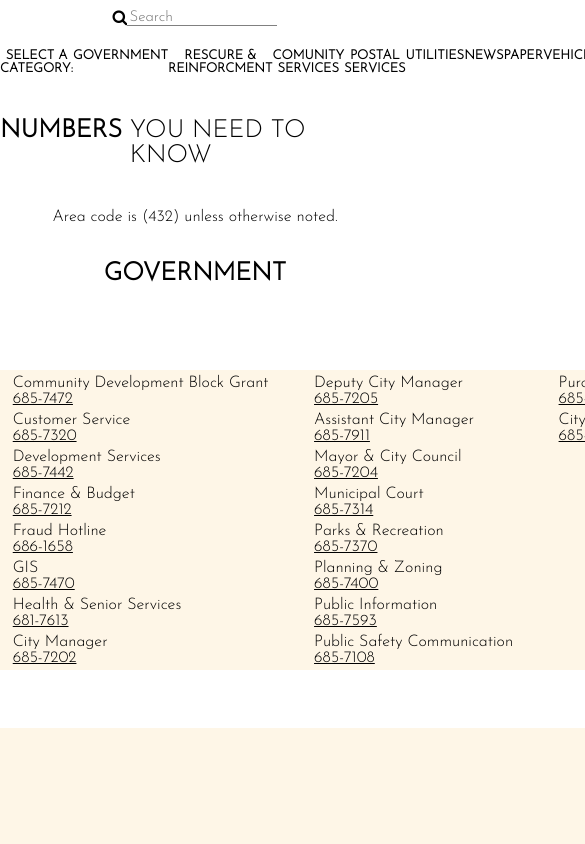
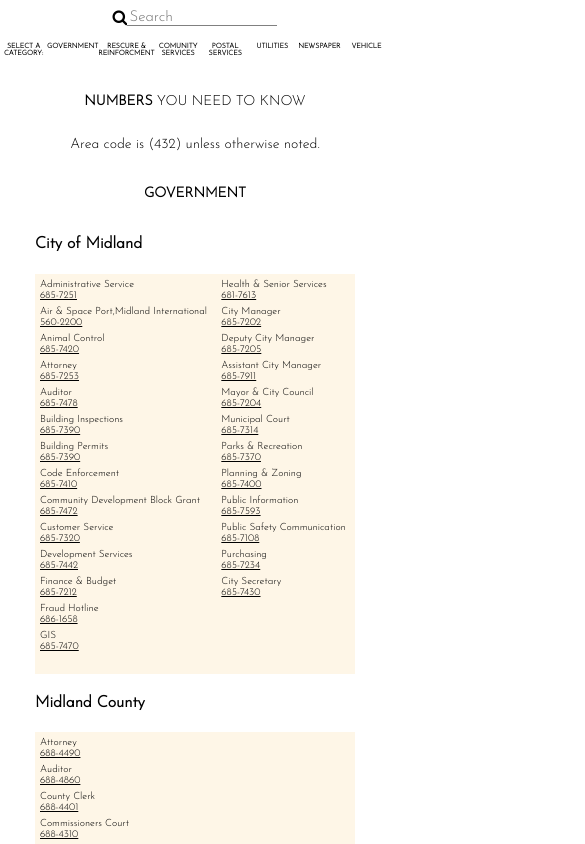
Before and after one commit to joshkwannacode/midlandaf-phone, a React (Create React App) app: page / in a window 390 px wide. Shown: the top 844 px of the page, 585 px wide, since content can reach past the window. Built offline with nearby package versions, Linux system fonts and the light colour scheme.

Commit message:
Add files via upload

```diff
--- a/src/App.css
+++ b/src/App.css
@@ -101,3 +101,67 @@ h4{
   padding-left: 50px;
   padding-right: 50px;
 }
+
+@media (max-width: 375px){
+  .phone-num-sub{
+    height:500px;
+    width:300px;
+    font-size:10px;
+  }
+  .search-info-txt{
+    font-size: 5px !important;
+  }
+  .info-list-title{
+    font-size: 12px !important;
+  }
+  .info-list-title2{
+    font-size: 12px;
+  }
+  .phone-num-main-name{
+    font-size: 12px;
+  }
+  .searched-main-div{
+    font-size:10px;
+
+  }
+  ::-webkit-input-placeholder { /* Chrome/Opera/Safari */
+    font-size: 10px;
+  }
+  ::-moz-placeholder { /* Firefox 19+ */
+    font-size: 10px;
+  }
+  :-ms-input-placeholder { /* IE 10+ */
+    font-size: 10px;
+  }
+  :-moz-placeholder { /* Firefox 18- */
+    font-size: 10px;
+  }
+}
+@media (max-width: 500px){
+  .phone-num-sub{
+    height:400px !important;
+    width:320px !important;
+    font-size:10px !important;
+  }
+  .search-info-txt{
+    font-size: 7px;
+  }
+  .info-list-title{
+    font-size: 14px;
+  }
+  .info-list-title2{
+    font-size: 14px;
+  }
+  .phone-num-main-name{
+    font-size: 14px;
+  }
+  .searched-main-div{
+    font-size:10px;
+  }
+}
+@media (max-width: 768px){
+  .phone-num-sub{
+    height:400px;
+    width:650px;
+  }
+}
--- a/src/components/InfoList.js
+++ b/src/components/InfoList.js
@@ -7,7 +7,7 @@ export default function InfoList({data,isSearch,searchResult}) {
         <div className="info-list-main-div">
             <p className="info-list-title">
                 <strong>NUMBERS&nbsp;</strong> YOU NEED TO KNOW</p>
-                <p>Area code is (432) unless otherwise noted.</p>
+                <p className="info-list-title2">Area code is (432) unless otherwise noted.</p>
 
                 {!isSearch?data.map(a=>{return(
                     <div>
```
